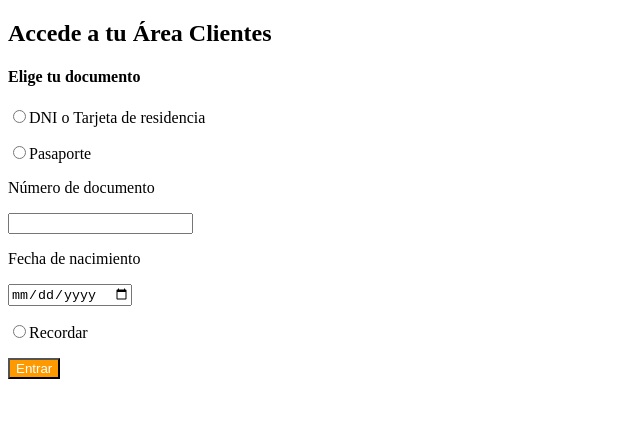
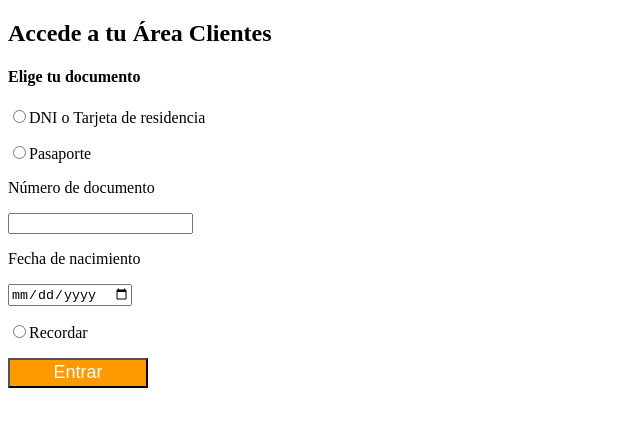
Before and after one commit to Oskitaar/Practica-3.13, a plain HTML site: page index.html in a window 1280 px wide. Shown: the whole page, without its empty margins (0-640 px from the left). Drawn offline with Linux system fonts and the light colour scheme.

Commit message:
No terminado

```diff
--- a/style.css
+++ b/style.css
@@ -1,4 +1,7 @@
 input#entrar{
     background-color: rgb(255, 153, 0);
     color: white;
+    width: 140px;
+    height: 30px;
+    font-size: large;
 }
```
